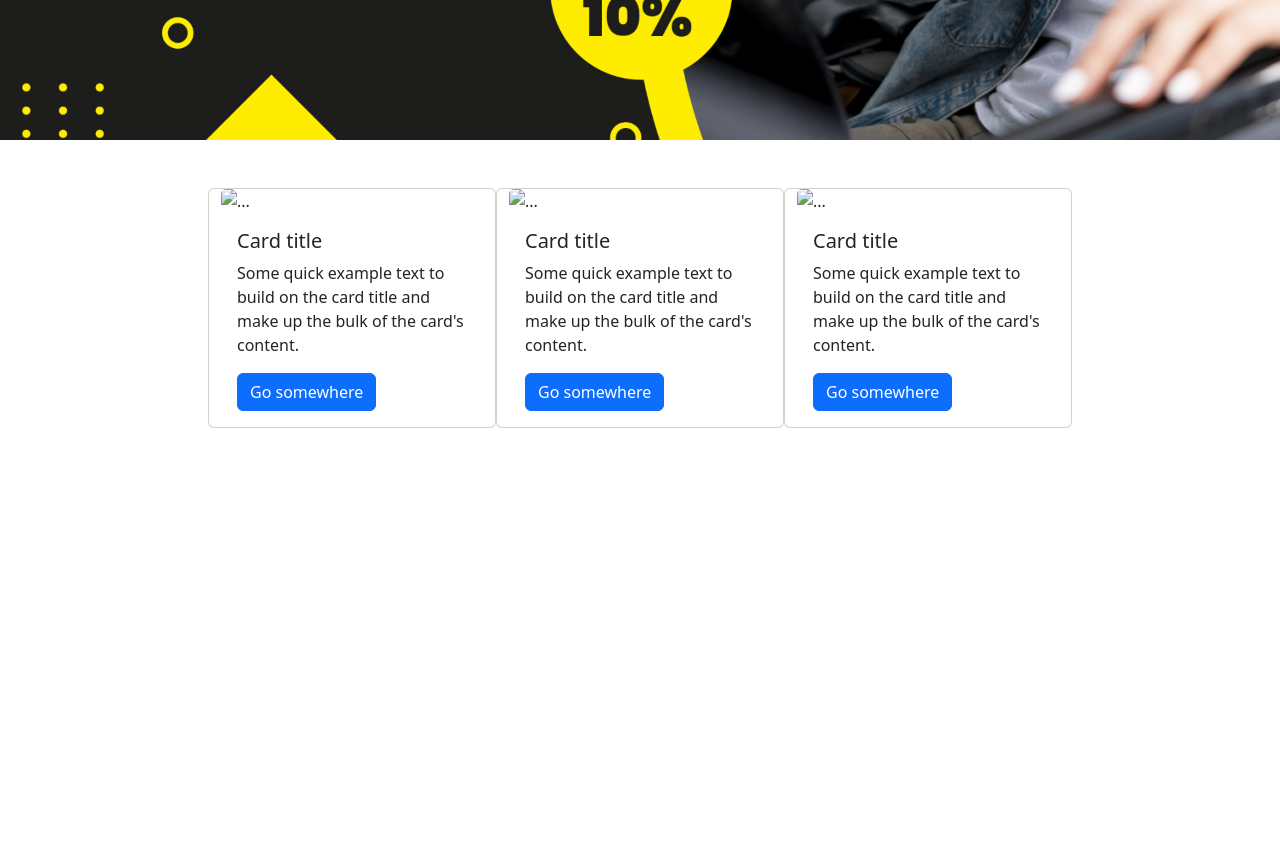
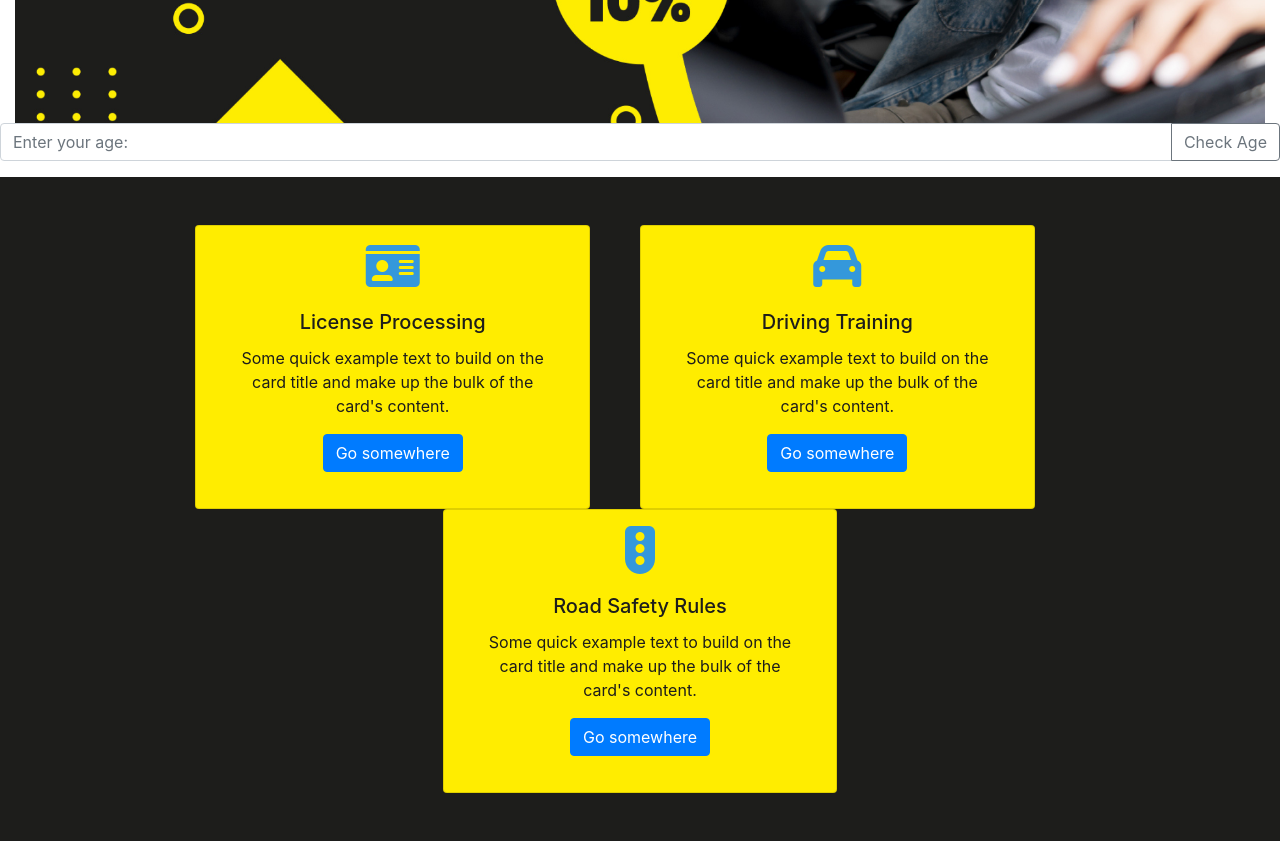
Before and after one commit to Rifat8080/ostad-assignment, a plain HTML site: page index.html in a window 1280 px wide. Shown: the part 580-1421 px from the top of the page. Before the commit the page ends 1056 px from the top, so only its background shows below. Drawn offline with nearby package versions, Linux system fonts and the light colour scheme.

Commit message:
functionality complete

```diff
--- a/css/custom.css
+++ b/css/custom.css
@@ -34,3 +34,18 @@
     color: #fff; /* Set text color to match your design */
     text-align: left;
 }
+
+.cards-section{
+    background: var(--main-bg);
+}
+
+.row .card{
+    background: var(--secondary-bg);
+    color: var(--main-bg);
+    text-align: center;
+}
+
+i {
+    font-size: 3rem;
+    color: #3498db;
+}
--- a/index.html
+++ b/index.html
@@ -5,6 +5,12 @@
     <meta name="viewport" content="width=device-width, initial-scale=1.0">
     <link rel="stylesheet" href="./css/bootstrap.css">
     <link rel="stylesheet" href="./css/custom.css">
+    <link rel="stylesheet" href="https://cdnjs.cloudflare.com/ajax/libs/font-awesome/6.0.0/css/all.min.css"/>
+    <link rel="stylesheet" href="https://stackpath.bootstrapcdn.com/bootstrap/4.6.0/css/bootstrap.min.css">
+    <script src="https://code.jquery.com/jquery-3.5.1.slim.min.js"></script>
+    <script src="https://cdn.jsdelivr.net/npm/@popperjs/core@2.10.2/dist/umd/popper.min.js"></script>
+    <script src="https://stackpath.bootstrapcdn.com/bootstrap/4.6.0/js/bootstrap.min.js"></script>
+
     <title>Document</title>
 </head>
 <body>
@@ -56,30 +62,63 @@
 
       <!-- Check your age -->
 
-      <main class="container-fluid">
+      <div class="input-group mb-3">
+        <input type="number" class="form-control" placeholder="Enter your age:" aria-label="Recipient's username" aria-describedby="button-addon2" id="age" min="0" required>
+        <div class="input-group-append">
+          <button class="btn btn-outline-secondary" type="button" id="button-addon2" onclick="checkAge()">Check Age</button>
+        </div>
+      </div>
+
+      <!-- Adult Modal -->
+      <div class="modal fade" id="adultModal" tabindex="-1" role="dialog" aria-labelledby="adultModalLabel" aria-hidden="true">
+        <div class="modal-dialog" role="document">
+          <div class="modal-content">
+            <div class="modal-body">
+              You are an adult
+            </div>
+          </div>
+        </div>
+      </div>
+
+      <!-- Child Modal -->
+      <div class="modal fade" id="childModal" tabindex="-1" role="dialog" aria-labelledby="childModalLabel" aria-hidden="true">
+        <div class="modal-dialog" role="document">
+          <div class="modal-content">
+            <div class="modal-body">
+              You are a child
+            </div>
+          </div>
+        </div>
+      </div>
+
+
+
+
+  <!-- Cards section -->
+      <main class="container-fluid  cards-section">
       <div class="row d-flex justify-content-center align-items-center p-5 ">
-        <div class="card col-4  " style="width: 18rem;">
-          <img src="..." class="card-img-top" alt="...">
+        <div class="card col-4  p-3" style="width: 18rem; margin-right: 50px;">
+          <i class="fa-solid fa-id-card"></i>
           <div class="card-body">
-            <h5 class="card-title">Card title</h5>
+            <h5 class="card-title">License Processing</h5>
             <p class="card-text">Some quick example text to build on the card title and make up the bulk of the card's content.</p>
             <a href="#" class="btn btn-primary">Go somewhere</a>
           </div>
         </div>
 
-        <div class="card col-4" style="width: 18rem;">
-          <img src="..." class="card-img-top" alt="...">
+        <div class="card col-4 p-3" style="width: 18rem; margin-right: 50px;">
+          <i class="fa-solid fa-car"></i>
           <div class="card-body">
-            <h5 class="card-title">Card title</h5>
+            <h5 class="card-title">Driving Training</h5>
             <p class="card-text">Some quick example text to build on the card title and make up the bulk of the card's content.</p>
             <a href="#" class="btn btn-primary">Go somewhere</a>
           </div>
         </div>
 
-        <div class="card col-4" style="width: 18rem;">
-          <img src="..." class="card-img-top" alt="...">
+        <div class="card col-4 p-3" style="width: 18rem;">
+          <i class="fa-solid fa-traffic-light"></i>
           <div class="card-body">
-            <h5 class="card-title">Card title</h5>
+            <h5 class="card-title">Road Safety Rules</h5>
             <p class="card-text">Some quick example text to build on the card title and make up the bulk of the card's content.</p>
             <a href="#" class="btn btn-primary">Go somewhere</a>
           </div>
--- a/js/index.js
+++ b/js/index.js
@@ -0,0 +1,9 @@
+function checkAge() {
+    const age = document.getElementById('age').value;
+
+    if (age >= 18) {
+      $('#adultModal').modal('show');
+    } else {
+      $('#childModal').modal('show');
+    }
+  }
```
Also changed, not shown: 1 other file.
